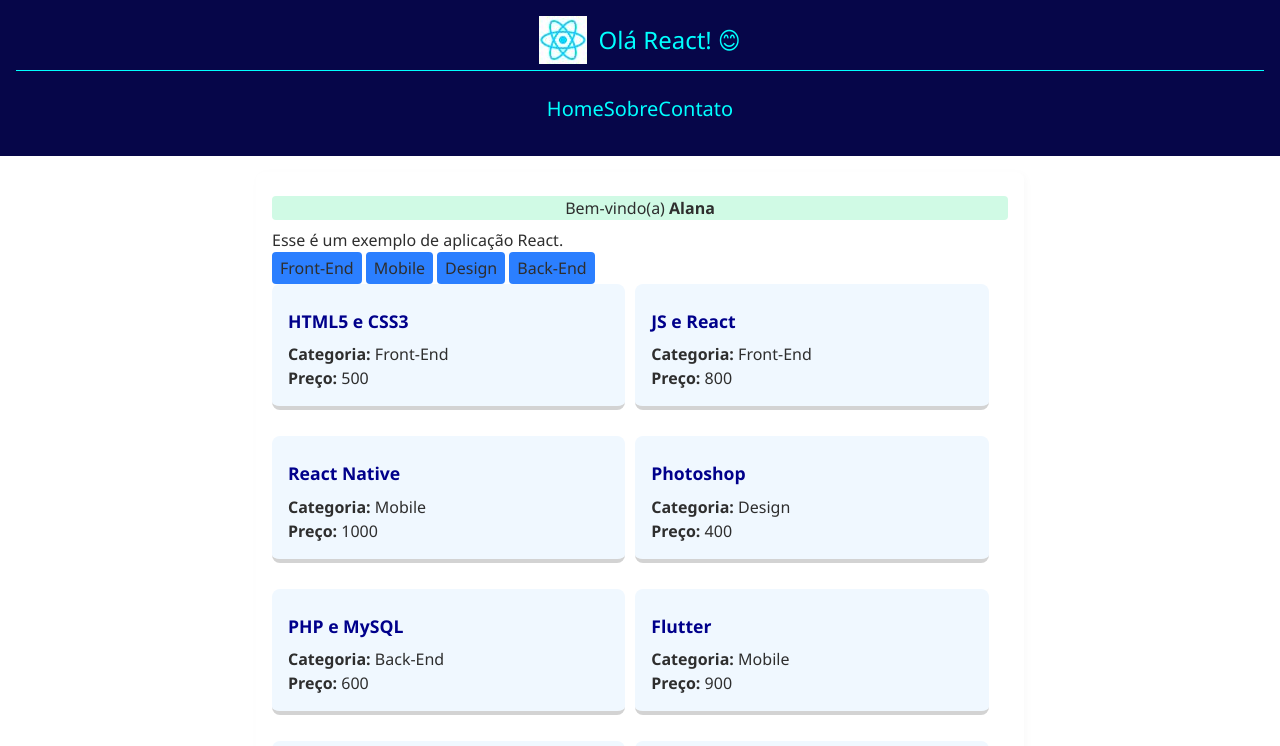
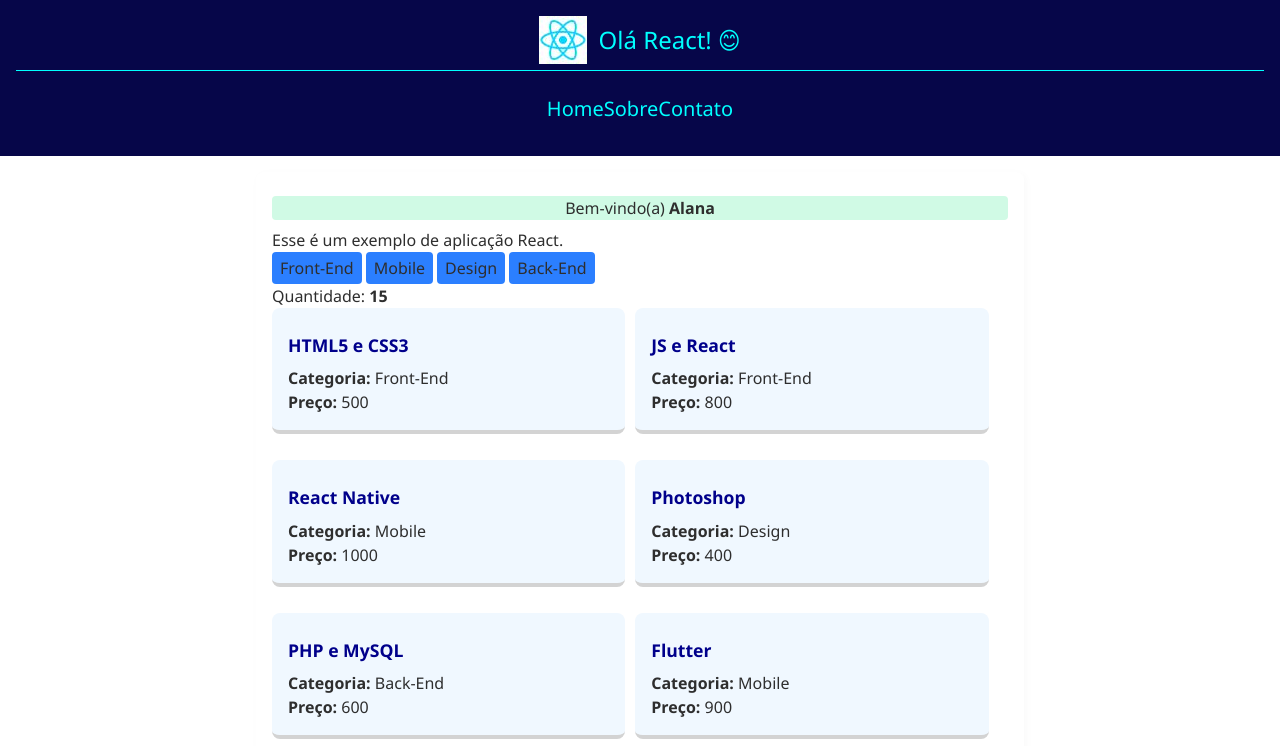
Before and after one commit to alanasrocha08/react-fundamentos, a React (Vite) app: page / in a window 1280 px wide. Shown: the top 746 px of the page. Built offline with nearby package versions, Linux system fonts and the light colour scheme.

Commit message:
Update ListaCursos.tsx

```diff
--- a/src/components/ListaCursos/ListaCursos.tsx
+++ b/src/components/ListaCursos/ListaCursos.tsx
@@ -2,12 +2,25 @@
 import Artigo from "../Conteudo/Artigo/artigo";
 import cursos from "../../Data/cursos";
 
-export default function ListaCursos() {
+type ListaCursosProps = {
+  categoria: null | string;
+};
+
+export default function ListaCursos({ categoria }: ListaCursosProps) {
+  const cursosPorCategoria = categoria
+    ? cursos.filter((curso) => curso.categoria === categoria)
+    : cursos;
+
   return (
-    <div className={estilos.artigos}>
-      {cursos.map((curso) => {
-        return <Artigo dados={curso} key={curso.id} />;
-      })}
-    </div>
+    <>
+      <p>
+        Quantidade: <b>{cursosPorCategoria.length}</b>
+      </p>
+      <div className={estilos.artigos}>
+        {cursosPorCategoria.map((curso) => (
+          <Artigo dados={curso} key={curso.id} />
+        ))}
+      </div>
+    </>
   );
 }
```
